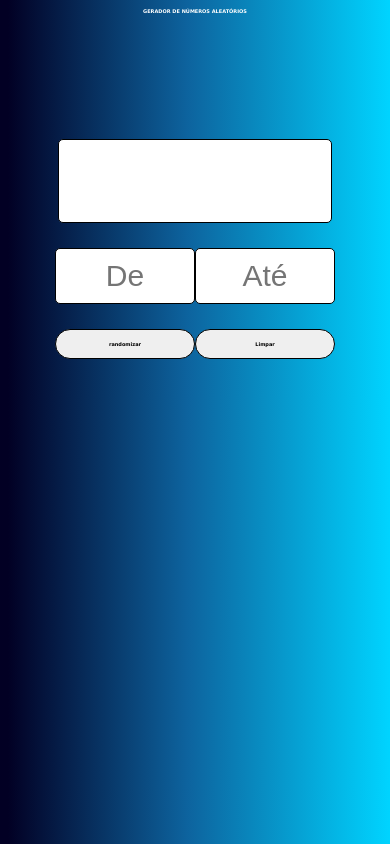
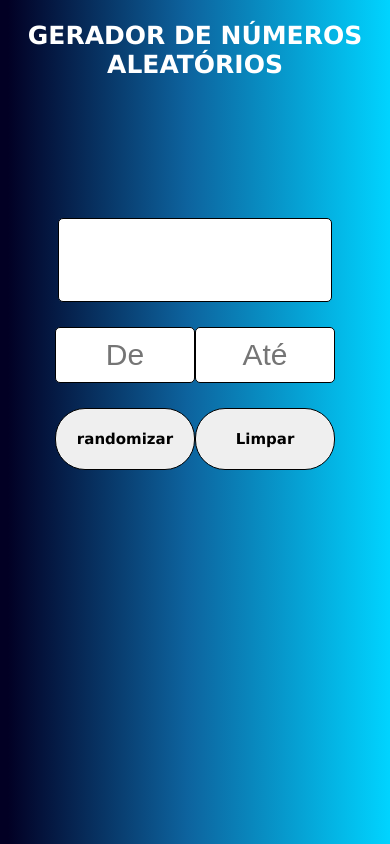
Before and after one commit to vict3or/randomizador-de-numeros, a plain HTML site: page index.html in a window 390 px wide. Drawn offline with Linux system fonts and the light colour scheme.

Commit message:
melhorias de portabilidade

```diff
--- a/index.html
+++ b/index.html
@@ -7,11 +7,11 @@
     <title>randomizer</title>
 </head>
 <body>
-    <h1>GERADOR DE NÚMEROS ALEATÓRIOS</h1>
+    <h1 class="title">GERADOR DE NÚMEROS ALEATÓRIOS</h1>
     <div class="container">
 
         <div class="row one">
-            <input type="text" id="output">
+            <input type="text" readonly id="output">
         </div>
         <div class="row two">
             <input type="text" id="first-number" placeholder="De">
--- a/script.js
+++ b/script.js
@@ -19,4 +19,5 @@ function rand(){
     var max = Number(maxi.value)
     var result = Math.random()* (max - min) + min;
     tela(Math.round(result))
+
 }
--- a/style.css
+++ b/style.css
@@ -87,12 +87,16 @@ outline: none;
 
     input{
         padding:10px;
-
         margin-bottom: 5px;
         border-radius: 5px;
     }
 
     h1,h3,.row{
-        font-size: 5px;
+        font-size: 15px;
     }
+    .title{
+        font-size: 25px;
+        padding-top: 4px;
     }
+
+    }
```
